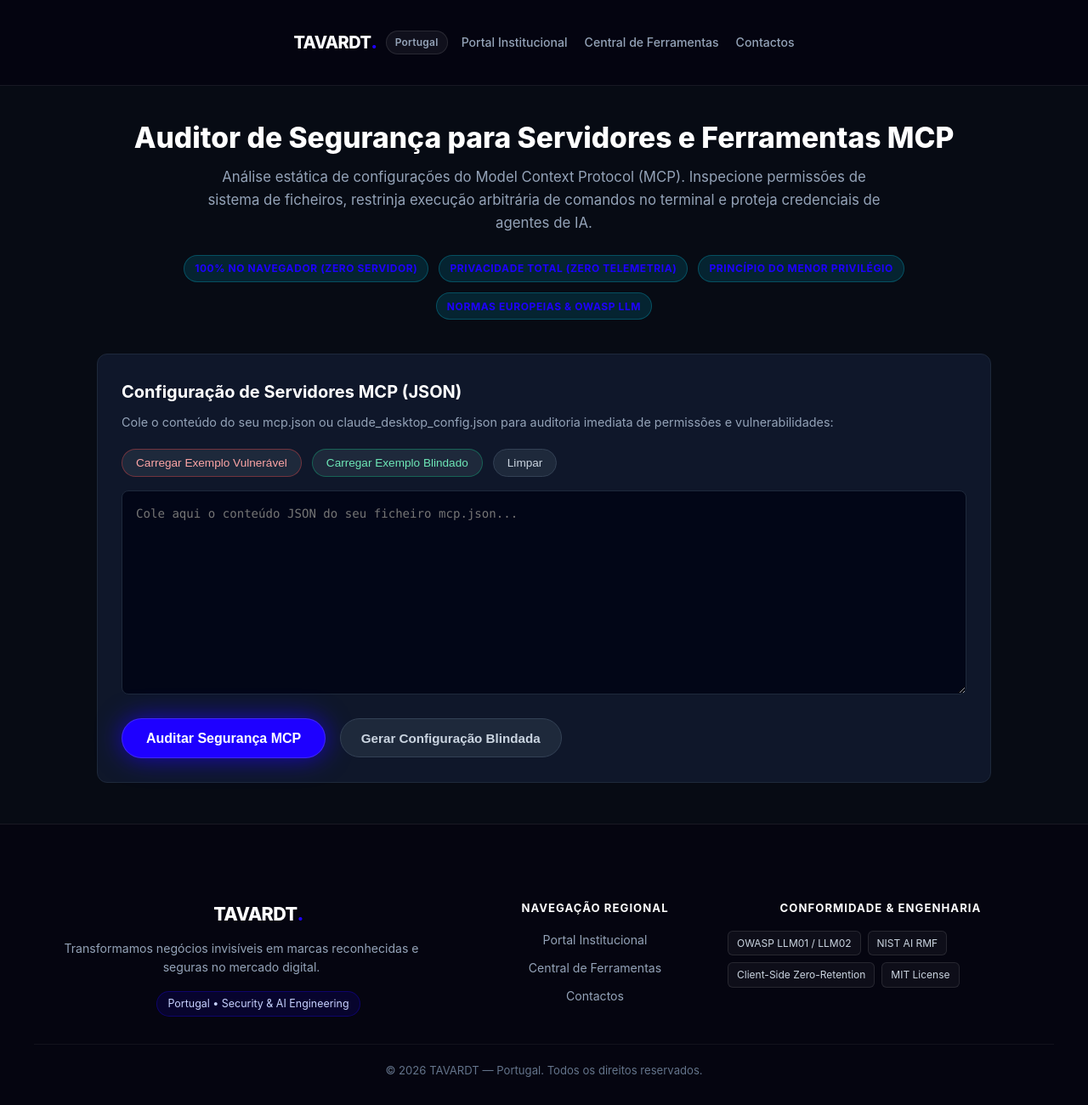
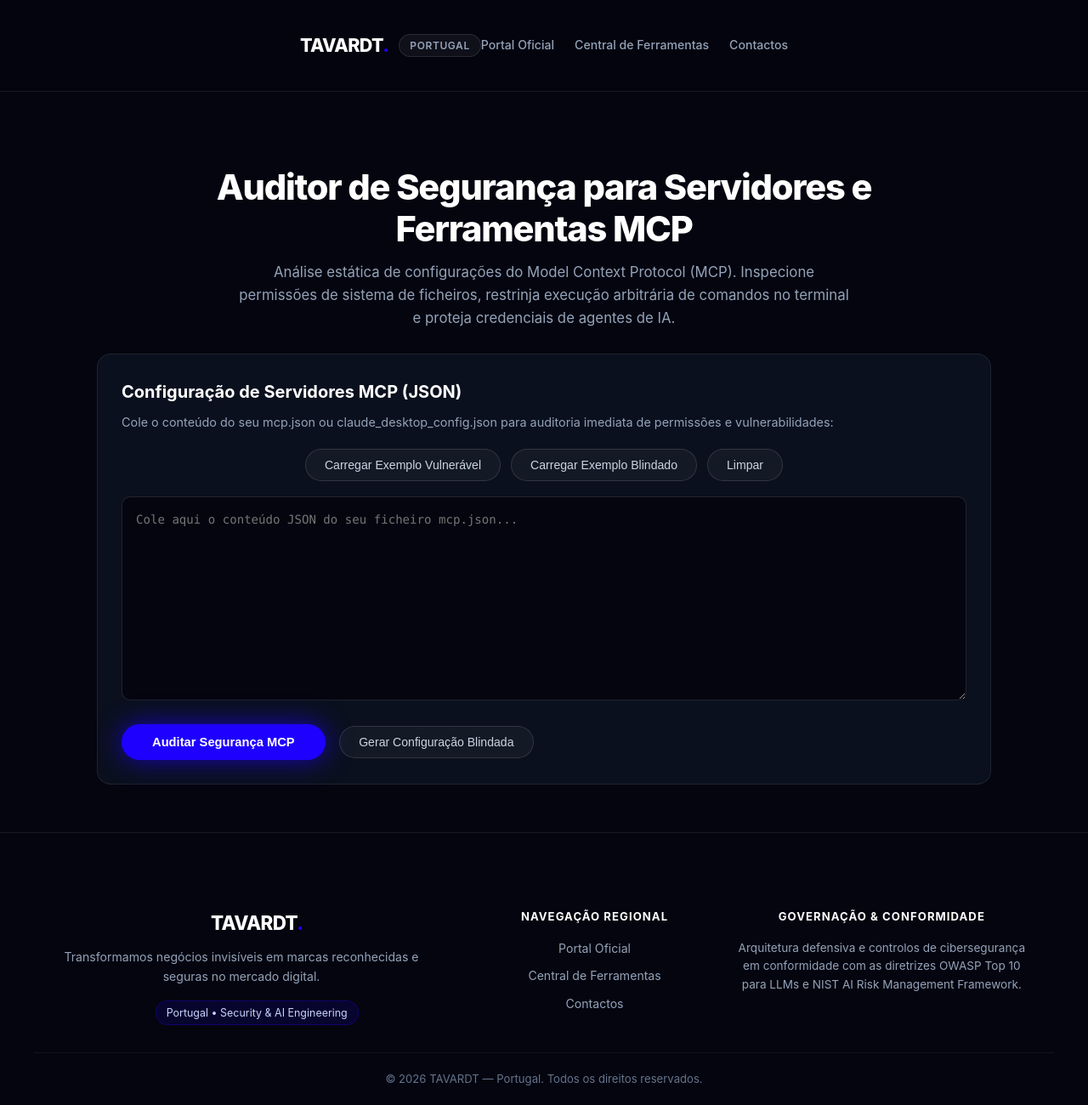
Before and after one commit to TAVARDT-Portugal/mcp-security-auditor-pt, a plain HTML site: page index.html in a window 1280 px wide. Shown: the whole page at 85% size. Drawn offline with Linux system fonts and the light colour scheme.

Commit message:
refactor(pages): apply unified obsidian theme #050510, purge junior badges, center buttons, enforce strict corporate standards

```diff
--- a/index.html
+++ b/index.html
@@ -80,215 +80,300 @@
   </script>
   <style>
 
-/* ==================== TAVARDT BRAND STANDARDIZATION ==================== */
+/* ==========================================================================
+   TAVARDT UNIFIED ENTERPRISE DESIGN SYSTEM (ASTRYX TOKENS)
+   ========================================================================== */
 :root {
-  --tavardt-blue: #1e00ff !important;
-  --tavardt-blue-hover: #1500db !important;
-  --tavardt-blue-glow: 0 0 30px rgba(30, 0, 255, 0.7) !important;
-  --tavardt-blue-glow-lg: 0 0 45px rgba(30, 0, 255, 0.95) !important;
+  --bg: #050510 !important;
+  --bg2: #0b101e !important;
+  --bg3: #111827 !important;
+  --card-bg: #0b101e !important;
+  --surface: #0b101e !important;
+  --surface-card: #0e1526 !important;
+  --surface-elevated: #131d33 !important;
+  --card-border: rgba(255, 255, 255, 0.08) !important;
+  --border: rgba(255, 255, 255, 0.08) !important;
   --accent: #1e00ff !important;
   --accent-hover: #1500db !important;
   --blue: #1e00ff !important;
+  --info: #1e00ff !important;
+  --text: #f8fafc !important;
+  --text-muted: #94a3b8 !important;
+  --text2: #94a3b8 !important;
+  --code-bg: #030712 !important;
+}
+
+html, body {
+  background-color: #050510 !important;
+  color: #f8fafc !important;
+  font-family: -apple-system, BlinkMacSystemFont, "Segoe UI", Roboto, Helvetica, Arial, sans-serif !important;
+  margin: 0 !important;
+  padding: 0 !important;
+  min-height: 100vh !important;
+  -webkit-font-smoothing: antialiased !important;
 }
 
 /* Header */
 .tavardt-header {
-  width: 100%;
-  background: rgba(5, 5, 16, 0.94);
-  backdrop-filter: blur(12px);
-  -webkit-backdrop-filter: blur(12px);
-  border-bottom: 1px solid rgba(255, 255, 255, 0.08);
-  position: sticky;
-  top: 0;
-  z-index: 999;
+  width: 100% !important;
+  background: rgba(5, 5, 16, 0.95) !important;
+  backdrop-filter: blur(16px) !important;
+  -webkit-backdrop-filter: blur(16px) !important;
+  border-bottom: 1px solid rgba(255, 255, 255, 0.08) !important;
+  position: sticky !important;
+  top: 0 !important;
+  z-index: 1000 !important;
 }
 .tavardt-header-inner {
-  max-width: 1200px;
-  margin: 0 auto;
-  padding: 14px 24px;
-  display: flex;
-  justify-content: space-between;
-  align-items: center;
-  gap: 16px;
-  flex-wrap: wrap;
+  max-width: 1200px !important;
+  margin: 0 auto !important;
+  padding: 16px 24px !important;
+  display: flex !important;
+  justify-content: space-between !important;
+  align-items: center !important;
+  box-sizing: border-box !important;
 }
 .tavardt-brand {
-  display: inline-flex;
-  align-items: center;
-  gap: 10px;
-  text-decoration: none;
-  color: #ffffff;
+  display: inline-flex !important;
+  align-items: center !important;
+  gap: 12px !important;
+  text-decoration: none !important;
+  color: #ffffff !important;
 }
 .tavardt-logo-text {
-  font-size: 1.25rem;
-  font-weight: 800;
-  letter-spacing: -0.03em;
-  color: #ffffff;
+  font-size: 1.35rem !important;
+  font-weight: 800 !important;
+  letter-spacing: -0.03em !important;
+  color: #ffffff !important;
 }
 .tavardt-brand-dot {
   color: #1e00ff !important;
-  font-size: 1.4rem;
-  line-height: 1;
 }
 .tavardt-badge-jurisdiction {
-  font-size: 0.75rem;
-  font-weight: 600;
-  color: #94a3b8;
-  padding: 3px 10px;
-  background: rgba(255, 255, 255, 0.05);
-  border: 1px solid rgba(255, 255, 255, 0.1);
-  border-radius: 9999px;
-  letter-spacing: 0.02em;
+  font-size: 0.75rem !important;
+  font-weight: 600 !important;
+  color: #94a3b8 !important;
+  padding: 3px 12px !important;
+  background: rgba(255, 255, 255, 0.05) !important;
+  border: 1px solid rgba(255, 255, 255, 0.1) !important;
+  border-radius: 9999px !important;
+  text-transform: uppercase !important;
+  letter-spacing: 0.05em !important;
 }
 .tavardt-nav {
-  display: flex;
-  align-items: center;
-  gap: 20px;
-  flex-wrap: wrap;
+  display: flex !important;
+  align-items: center !important;
+  gap: 24px !important;
 }
 .tavardt-nav-link {
-  color: #94a3b8;
-  text-decoration: none;
-  font-size: 0.88rem;
-  font-weight: 500;
-  transition: color 0.2s ease;
+  color: #94a3b8 !important;
+  text-decoration: none !important;
+  font-size: 0.88rem !important;
+  font-weight: 500 !important;
+  transition: color 0.2s ease !important;
 }
 .tavardt-nav-link:hover {
-  color: #ffffff;
+  color: #ffffff !important;
 }
 
-/* Centered Button Row */
-.btn-row, .sample-buttons {
+/* Hero Section */
+.tavardt-hero, .hero {
+  max-width: 1000px !important;
+  margin: 0 auto !important;
+  padding: 48px 24px 28px !important;
+  text-align: center !important;
+  box-sizing: border-box !important;
+  background: transparent !important;
+  border: none !important;
+}
+.tavardt-hero h1, .hero h1, h1 {
+  font-size: clamp(1.8rem, 4vw, 2.6rem) !important;
+  font-weight: 800 !important;
+  letter-spacing: -0.03em !important;
+  margin: 0 0 12px 0 !important;
+  color: #ffffff !important;
+  line-height: 1.2 !important;
+}
+.tavardt-hero p, .hero p {
+  font-size: 1.05rem !important;
+  color: #94a3b8 !important;
+  max-width: 720px !important;
+  margin: 0 auto !important;
+  line-height: 1.6 !important;
+}
+
+/* Strict Suppression of Junior Elements */
+.badge-bar, .badges, .hero-badge, .hero img, .hero-img, .cta-grid, .cta-btn.wa, [class*="wa"],  {
+  display: none !important;
+}
+
+/* Containers and Cards */
+.card, .main-card, .panel, .stage-card, .vector-card {
+  background: #0b101e !important;
+  border: 1px solid rgba(255, 255, 255, 0.08) !important;
+  border-radius: 16px !important;
+}
+.container, main, .main-wrap {
+  background: transparent !important;
+  border: none !important;
+  box-shadow: none !important;
+}
+
+/* Textareas & Inputs */
+textarea, input[type="text"] {
+  background: #050510 !important;
+  border: 1px solid rgba(255, 255, 255, 0.12) !important;
+  border-radius: 10px !important;
+  color: #f8fafc !important;
+  font-family: 'Fira Code', Consolas, Monaco, monospace !important;
+}
+textarea:focus, input[type="text"]:focus {
+  border-color: #1e00ff !important;
+  outline: none !important;
+  box-shadow: 0 0 15px rgba(30, 0, 255, 0.3) !important;
+}
+
+/* Button Centering Containers */
+.btn-row, .presets-row, .sample-buttons {
   display: flex !important;
   justify-content: center !important;
   align-items: center !important;
+  gap: 12px !important;
+  margin: 18px 0 !important;
   flex-wrap: wrap !important;
-  gap: 12px !important;
 }
 
-/* Primary Action Buttons */
-.btn-primary, button.btn-primary, .btn-action-main, #btn-generate-blueprint, #btn-audit, .btn-run, #run-audit-btn, .btn-execute, .btn-analyze, .cta-btn.primary, .btn-act, #btn-copy {
+/* PRIMARY BUTTONS: 100% TAVARDT Electric Blue (#1e00ff) */
+.btn-primary, button.btn-primary, .btn-action-main, #btn-generate-blueprint, #btn-audit, .btn-run, #run-audit-btn, .btn-execute, .btn-analyze {
   background: #1e00ff !important;
   color: #ffffff !important;
+  border: none !important;
   border-radius: 9999px !important;
-  border: 1px solid rgba(255, 255, 255, 0.15) !important;
+  font-size: 0.92rem !important;
+  font-weight: 600 !important;
+  padding: 13px 36px !important;
   box-shadow: 0 0 30px rgba(30, 0, 255, 0.7) !important;
-  font-weight: 600 !important;
   cursor: pointer !important;
   transition: all 0.25s cubic-bezier(0.16, 1, 0.3, 1) !important;
+  text-decoration: none !important;
+  display: inline-flex !important;
+  align-items: center !important;
+  justify-content: center !important;
 }
-.btn-primary:hover, button.btn-primary:hover, .btn-action-main:hover, #btn-generate-blueprint:hover, #btn-audit:hover, .btn-run:hover, #run-audit-btn:hover, .btn-execute:hover, .btn-analyze:hover, .cta-btn.primary:hover, .btn-act:hover, #btn-copy:hover {
+.btn-primary:hover, button.btn-primary:hover, .btn-action-main:hover, #btn-generate-blueprint:hover, #btn-audit:hover, .btn-run:hover, #run-audit-btn:hover, .btn-execute:hover, .btn-analyze:hover {
   background: #1500db !important;
   box-shadow: 0 0 45px rgba(30, 0, 255, 0.95) !important;
   transform: translateY(-1px) !important;
 }
 
-/* Secondary & Preset Buttons */
-.btn-secondary, button.btn-secondary, .btn-sample, .btn-preset, button.btn-preset, .btn-action-secondary, .code-tab, .tab-btn, .cta-btn.secondary {
+/* SECONDARY BUTTONS: Clean dark pill */
+.btn-secondary, button.btn-secondary, .btn-sample, .btn-preset, button.btn-preset, .btn-action-secondary, .code-tab, .tab-btn {
+  background: rgba(255, 255, 255, 0.04) !important;
+  border: 1px solid rgba(255, 255, 255, 0.12) !important;
+  color: #cbd5e1 !important;
   border-radius: 9999px !important;
+  font-size: 0.88rem !important;
+  font-weight: 500 !important;
+  padding: 10px 22px !important;
+  cursor: pointer !important;
   transition: all 0.2s ease !important;
 }
-.btn-secondary:hover, button.btn-secondary:hover, .btn-sample:hover, .btn-preset:hover, button.btn-preset:hover, .btn-action-secondary:hover, .cta-btn.secondary:hover {
+.btn-secondary:hover, button.btn-secondary:hover, .btn-sample:hover, .btn-preset:hover, button.btn-preset:hover, .btn-action-secondary:hover {
   border-color: #1e00ff !important;
   color: #ffffff !important;
+  background: rgba(30, 0, 255, 0.08) !important;
 }
 
-/* Tabs Active */
-.code-tab.active, .tab-btn.active, .tab.active, .arch-btn.active {
+/* Active State for Tabs & Selectors */
+.code-tab.active, .tab-btn.active, .tab.active, .arch-btn.active, .btn-preset.active-hard {
   border-color: #1e00ff !important;
+  color: #ffffff !important;
+  background: rgba(30, 0, 255, 0.12) !important;
 }
 
-/* Footer */
+/* Institutional Footer */
 .tavardt-footer {
-  width: 100%;
-  background: #050510;
-  border-top: 1px solid rgba(255, 255, 255, 0.08);
-  margin-top: 48px;
-  color: #94a3b8;
+  width: 100% !important;
+  background: #050510 !important;
+  border-top: 1px solid rgba(255, 255, 255, 0.08) !important;
+  margin-top: 56px !important;
+  color: #94a3b8 !important;
 }
 .tavardt-footer-inner {
-  max-width: 1200px;
-  margin: 0 auto;
-  padding: 48px 24px 32px;
-  display: grid;
-  grid-template-columns: 2fr 1fr 1.5fr;
-  gap: 36px;
+  max-width: 1200px !important;
+  margin: 0 auto !important;
+  padding: 48px 24px 32px !important;
+  display: grid !important;
+  grid-template-columns: 2fr 1fr 1.5fr !important;
+  gap: 40px !important;
 }
 @media (max-width: 768px) {
   .tavardt-footer-inner {
-    grid-template-columns: 1fr;
-    gap: 28px;
+    grid-template-columns: 1fr !important;
+    gap: 28px !important;
   }
 }
 .tavardt-footer-logo {
-  font-size: 1.35rem;
-  font-weight: 800;
-  color: #ffffff;
-  margin-bottom: 12px;
-  letter-spacing: -0.03em;
+  font-size: 1.4rem !important;
+  font-weight: 800 !important;
+  color: #ffffff !important;
+  margin-bottom: 12px !important;
+  letter-spacing: -0.03em !important;
 }
 .tavardt-footer-mission {
-  font-size: 0.88rem;
-  line-height: 1.6;
-  color: #94a3b8;
-  margin-bottom: 16px;
-  max-width: 440px;
+  font-size: 0.88rem !important;
+  line-height: 1.6 !important;
+  color: #94a3b8 !important;
+  margin-bottom: 16px !important;
+  max-width: 440px !important;
 }
 .tavardt-footer-jurisdiction-tag {
-  display: inline-block;
-  font-size: 0.78rem;
-  color: #c7d2fe;
-  background: rgba(30, 0, 255, 0.12);
-  border: 1px solid rgba(30, 0, 255, 0.3);
-  padding: 4px 12px;
-  border-radius: 9999px;
+  display: inline-block !important;
+  font-size: 0.78rem !important;
+  color: #c7d2fe !important;
+  background: rgba(30, 0, 255, 0.12) !important;
+  border: 1px solid rgba(30, 0, 255, 0.3) !important;
+  padding: 4px 12px !important;
+  border-radius: 9999px !important;
 }
 .tavardt-footer-heading {
-  font-size: 0.82rem;
-  font-weight: 700;
-  text-transform: uppercase;
-  letter-spacing: 0.08em;
-  color: #ffffff;
-  margin-bottom: 16px;
+  font-size: 0.82rem !important;
+  font-weight: 700 !important;
+  text-transform: uppercase !important;
+  letter-spacing: 0.08em !important;
+  color: #ffffff !important;
+  margin-bottom: 16px !important;
 }
 .tavardt-footer-links {
-  list-style: none;
-  padding: 0;
-  margin: 0;
-  display: flex;
-  flex-direction: column;
-  gap: 10px;
+  list-style: none !important;
+  padding: 0 !important;
+  margin: 0 !important;
+  display: flex !important;
+  flex-direction: column !important;
+  gap: 10px !important;
 }
 .tavardt-footer-links a {
-  color: #94a3b8;
-  text-decoration: none;
-  font-size: 0.88rem;
-  transition: color 0.2s ease;
+  color: #94a3b8 !important;
+  text-decoration: none !important;
+  font-size: 0.88rem !important;
+  transition: color 0.2s ease !important;
 }
 .tavardt-footer-links a:hover {
-  color: #1e00ff;
+  color: #1e00ff !important;
 }
-.tavardt-footer-badges {
-  display: flex;
-  flex-wrap: wrap;
-  gap: 8px;
-}
-.tavardt-fbadge {
-  font-size: 0.75rem;
-  color: #cbd5e1;
-  background: rgba(255, 255, 255, 0.04);
-  border: 1px solid rgba(255, 255, 255, 0.1);
-  padding: 4px 10px;
-  border-radius: 6px;
+.tavardt-footer-compliance-text {
+  font-size: 0.85rem !important;
+  line-height: 1.6 !important;
+  color: #94a3b8 !important;
 }
 .tavardt-footer-bottom {
-  max-width: 1200px;
-  margin: 0 auto;
-  padding: 20px 24px;
-  border-top: 1px solid rgba(255, 255, 255, 0.05);
-  text-align: center;
-  font-size: 0.82rem;
-  color: #64748b;
+  max-width: 1200px !important;
+  margin: 0 auto !important;
+  padding: 20px 24px !important;
+  border-top: 1px solid rgba(255, 255, 255, 0.05) !important;
+  text-align: center !important;
+  font-size: 0.82rem !important;
+  color: #64748b !important;
 }
 
   </style>
@@ -302,14 +387,14 @@
       --bg: #070b14;
       --card-bg: #0f172a;
       --card-border: #1e293b;
-      --accent: #1e00ff;
-      --accent-hover: #1500db;
+      --accent: #06b6d4;
+      --accent-hover: #0891b2;
       --text: #f1f5f9;
       --text-muted: #94a3b8;
       --pass: #10b981;
       --warn: #f59e0b;
       --fail: #ef4444;
-      --info: #1e00ff;
+      --info: #3b82f6;
       --code-bg: #020617;
     }
     * { box-sizing: border-box; margin: 0; padding: 0; }
@@ -650,7 +735,7 @@
       <span class="tavardt-badge-jurisdiction">Portugal</span>
     </a>
     <nav class="tavardt-nav">
-      <a href="https://ag.tavardt.com/pt/" class="tavardt-nav-link" target="_blank" rel="noopener">Portal Institucional</a>
+      <a href="https://ag.tavardt.com/pt/" class="tavardt-nav-link" target="_blank" rel="noopener">Portal Oficial</a>
       <a href="https://tools.tavardt.com/pt/" class="tavardt-nav-link" target="_blank" rel="noopener">Central de Ferramentas</a>
       <a href="https://ag.tavardt.com/pt/contactos/" class="tavardt-nav-link" target="_blank" rel="noopener">Contactos</a>
     </nav>
@@ -661,12 +746,7 @@
     <div class="hero">
       <h1>Auditor de Segurança para Servidores e Ferramentas MCP</h1>
       <p>Análise estática de configurações do Model Context Protocol (MCP). Inspecione permissões de sistema de ficheiros, restrinja execução arbitrária de comandos no terminal e proteja credenciais de agentes de IA.</p>
-      <div class="badge-bar">
-        <span class="badge">100% No Navegador (Zero Servidor)</span>
-        <span class="badge">Privacidade Total (Zero Telemetria)</span>
-        <span class="badge">Princípio do Menor Privilégio</span>
-        <span class="badge">Normas Europeias & OWASP LLM</span>
-      </div>
+
     </div>
 
     <div class="card">
@@ -741,19 +821,14 @@
     <div class="tavardt-footer-col">
       <div class="tavardt-footer-heading">Navegação Regional</div>
       <ul class="tavardt-footer-links">
-        <li><a href="https://ag.tavardt.com/pt/" target="_blank" rel="noopener">Portal Institucional</a></li>
+        <li><a href="https://ag.tavardt.com/pt/" target="_blank" rel="noopener">Portal Oficial</a></li>
         <li><a href="https://tools.tavardt.com/pt/" target="_blank" rel="noopener">Central de Ferramentas</a></li>
         <li><a href="https://ag.tavardt.com/pt/contactos/" target="_blank" rel="noopener">Contactos</a></li>
       </ul>
     </div>
     <div class="tavardt-footer-col">
-      <div class="tavardt-footer-heading">Conformidade & Engenharia</div>
-      <div class="tavardt-footer-badges">
-        <span class="tavardt-fbadge">OWASP LLM01 / LLM02</span>
-        <span class="tavardt-fbadge">NIST AI RMF</span>
-        <span class="tavardt-fbadge">Client-Side Zero-Retention</span>
-        <span class="tavardt-fbadge">MIT License</span>
-      </div>
+      <div class="tavardt-footer-heading">Governação & Conformidade</div>
+      <p class="tavardt-footer-compliance-text">Arquitetura defensiva e controlos de cibersegurança em conformidade com as diretrizes OWASP Top 10 para LLMs e NIST AI Risk Management Framework.</p>
     </div>
   </div>
   <div class="tavardt-footer-bottom">
```
